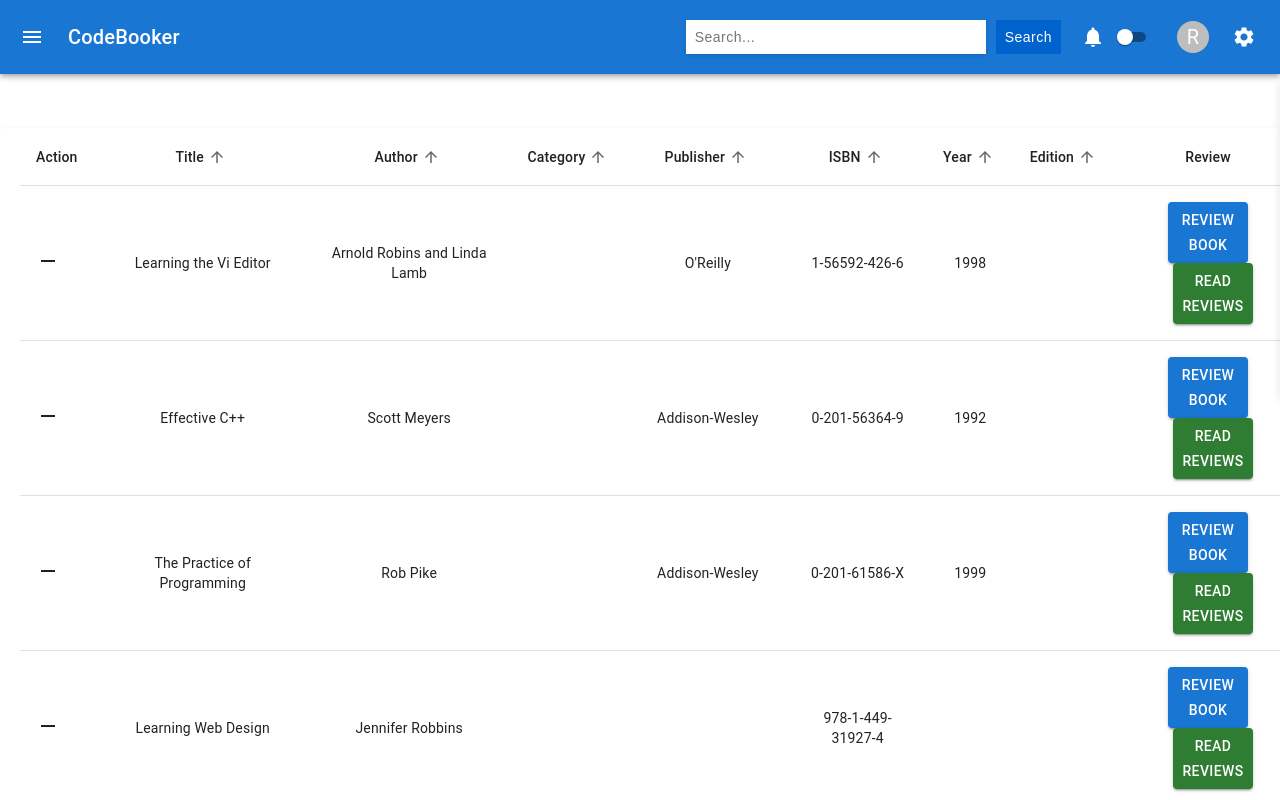
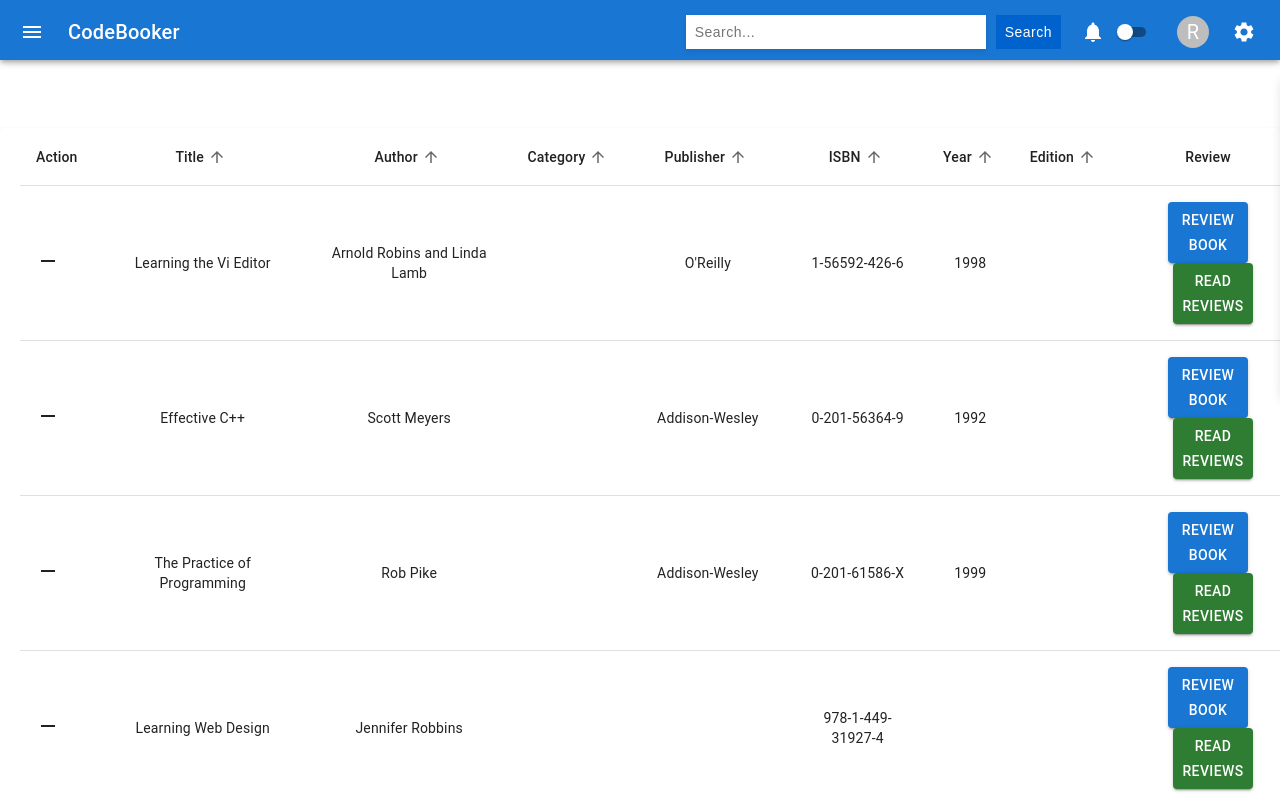
Before and after one commit to gbowne1/codebooker, a React (Create React App) app: page / in a window 1280 px wide. Shown: the top 800 px of the page. Built offline with nearby package versions, Linux system fonts and the light colour scheme.

Commit message:
fixed height of topbar

```diff
--- a/src/App.css
+++ b/src/App.css
@@ -18,3 +18,7 @@
     background-color: #333;
     color: #f5f5f5;
   }
+
+  .AppBar{
+    height:60px;
+  }
--- a/src/App.js
+++ b/src/App.js
@@ -86,7 +86,7 @@ export default function App() {
       <CssBaseline />
       <div className="App">
         <Box sx={{ flexGrow: 1 }}>
-          <AppBar position="fixed">
+          <AppBar className="AppBar" position="fixed">
             <Toolbar>
               <SideNav />
               <Typography
```
